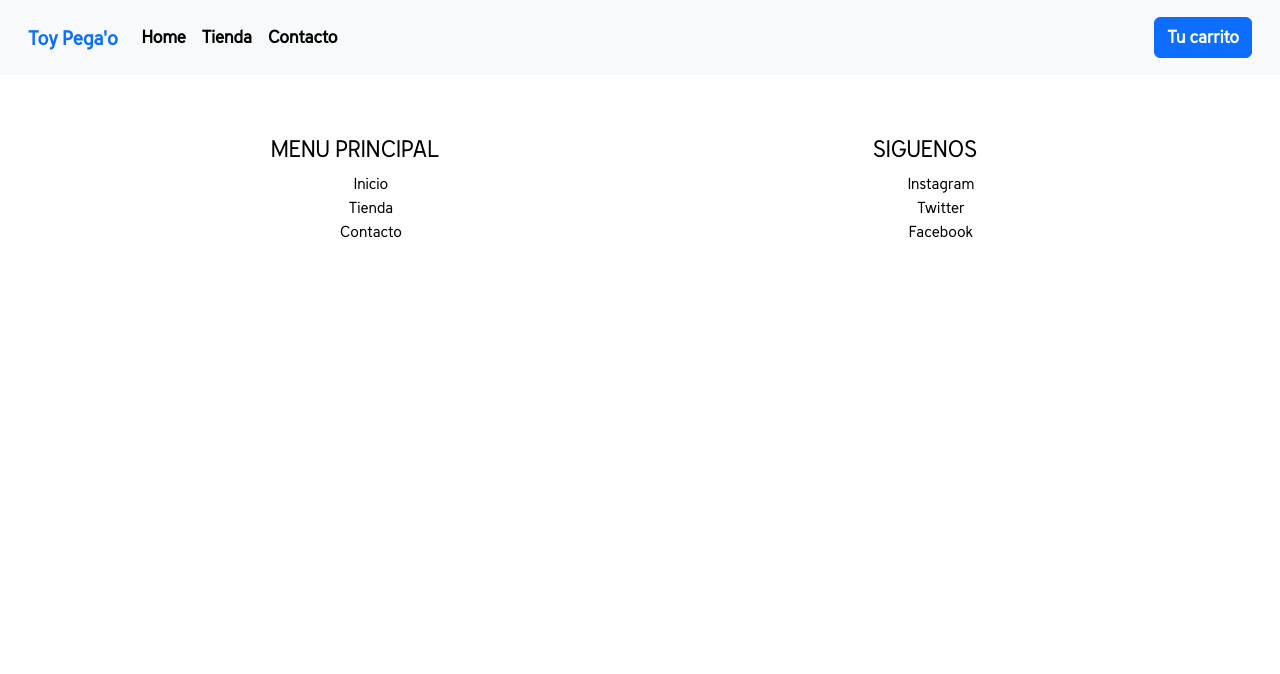
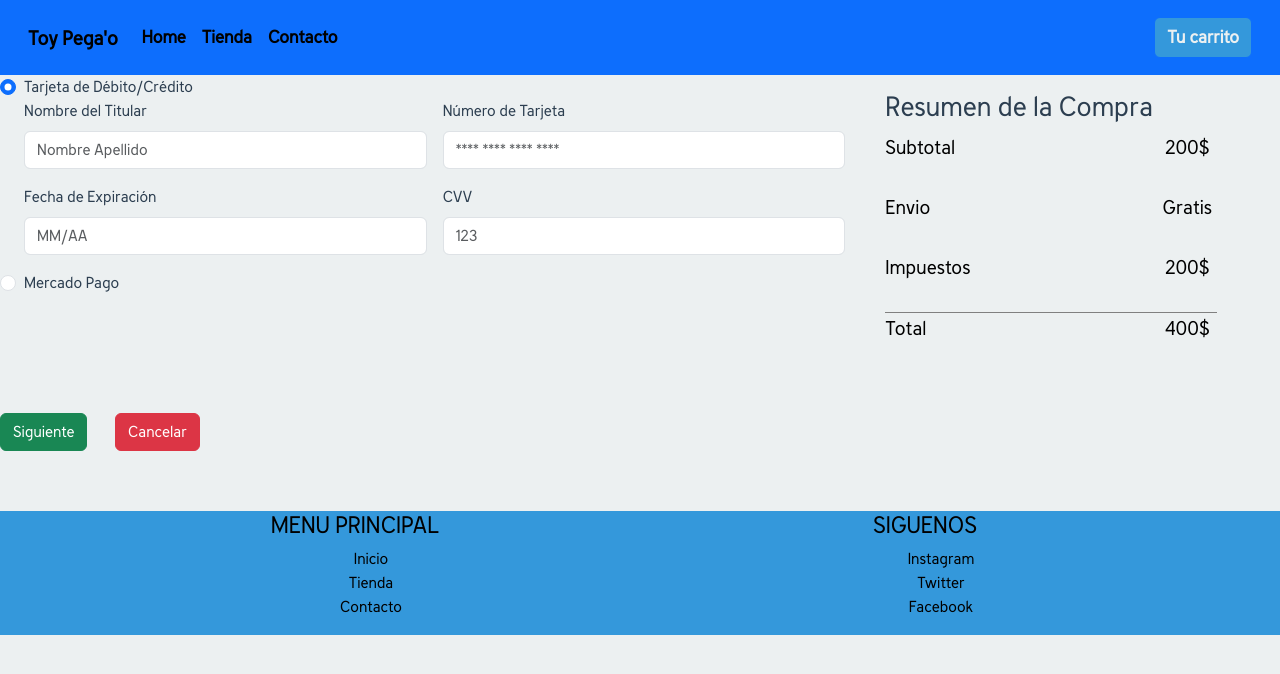
Before and after one commit to tadeovargas23/segunda-entrega, a plain HTML site: page pages/pago.html in a window 1280 px wide. Drawn offline with nearby package versions, Linux system fonts and the light colour scheme.

Commit message:
se crea un sitio web con html y css, linkeando bootstrap

```diff
--- a/css/style.css
+++ b/css/style.css
@@ -1,11 +1,14 @@
 @font-face {
-    font-family: "flipa";
+    font-family: "panne";
     src: url(../assets/fonts/LTPanneaux-Regular.ttf);
 }
 
 body{
-    font-family: "flipa";
+    font-family: "panne";
+    background-color: #ecf0f1;
+    color: #2c3e50;
 }
+
 
 #menu a{
     font-size:  18px;
@@ -65,6 +68,7 @@ body{
 footer{
     margin-top: 60px;
     text-decoration: none;
+    background-color: #3498db;
 }
 
 ul{
@@ -198,3 +202,63 @@ a{
     font-size: 20px;
     margin-top: 15px;
 }
+
+.tarjeta{
+    margin-bottom: 100px;
+}
+
+.navbar {
+    background-color: #3498db;
+  }
+
+  .navbar-dark .navbar-toggler-icon {
+    background-color: #ecf0f1;
+  }
+
+  .navbar-nav .nav-link {
+    color: #ecf0f1;
+  }
+
+  .navbar-nav .nav-link.active {
+    color: #ecf0f1;
+  }
+
+  .navbar-nav .nav-link:hover {
+    color: #ecf0f1;
+  }
+
+  .navbar-button button {
+    background-color: #3498db;
+    color: #ecf0f1;
+  }
+
+  /* Encabezado (h1) */
+  h1 {
+    color: #3498db;
+  }
+
+  /* Botones principales */
+  .btn-primary {
+    background-color: #3498db;
+    color: #ecf0f1;
+  }
+
+  .btn-primary:hover {
+    background-color: #2980b9;
+  }
+
+  /* Botones de acción (resaltar) */
+  .btn-primary-outline-success {
+    background-color: #e74c3c;
+    color: #ecf0f1;
+  }
+
+  .btn-primary-outline-success:hover {
+    background-color: #c0392b;
+  }
+
+  /* Cuerpo de la página */
+  body {
+    background-color: #ecf0f1;
+    color: #2c3e50;
+  }
--- a/pages/pago.html
+++ b/pages/pago.html
@@ -9,11 +9,11 @@
 </head>
 <body>
 
-  <nav class="navbar navbar-expand-lg bg-body-tertiary p-3" id="menu">
+  <nav class="navbar navbar-expand-lg navbar-dark bg-primary p-3" id="menu">
     <div class="container-fluid">
 
       <a class="navbar-brand" href="#">
-        <span class="text-primary fs-5 fw-bold">Toy Pega'o</span>
+        <span class="fs-5">Toy Pega'o</span>
       </a>
 
       <button class="navbar-toggler" type="button" data-bs-toggle="collapse" data-bs-target="#navbarText" aria-controls="navbarText" aria-expanded="false" aria-label="Toggle navigation">
@@ -48,13 +48,99 @@
   </nav>
 
 
+  <div class="row">
+    <div class="col-md-8">
+      <div class="form-check">
+        <input class="form-check-input" type="radio" name="gridRadios" id="gridRadios1" value="option1" checked>
+        <label class="form-check-label" for="gridRadios1">
+          Tarjeta de Débito/Crédito
+        </label>
+        <form class="row g-3">
+          <div class="col-md-6">
+            <label for="inputNombreTarjeta" class="form-label">Nombre del Titular</label>
+            <input type="text" class="form-control" id="inputNombreTarjeta" placeholder="Nombre Apellido">
+          </div>
+          <div class="col-md-6">
+            <label for="inputNumeroTarjeta" class="form-label">Número de Tarjeta</label>
+            <input type="text" class="form-control" id="inputNumeroTarjeta" placeholder="**** **** **** ****">
+          </div>
+          <div class="col-md-6">
+            <label for="inputFechaExpiracion" class="form-label">Fecha de Expiración</label>
+            <input type="text" class="form-control" id="inputFechaExpiracion" placeholder="MM/AA">
+          </div>
+          <div class="col-md-6">
+            <label for="inputCVV" class="form-label">CVV</label>
+            <input type="text" class="form-control" id="inputCVV" placeholder="123">
+          </div>
+        </form>
+      </div>
 
+      <div class="form-check mt-3">
+        <input class="form-check-input" type="radio" name="gridRadios" id="gridRadios2" value="option2">
+        <label class="form-check-label" for="gridRadios2">
+          Mercado Pago
+        </label>
+      </div>
+    </div>
 
+    <div class="col-md-4">
+      <div class="resumen-compraa ms-3">
+        <h3>Resumen de la Compra</h3>
+        <div class="contenedor-resumen text-center">
+          <div class="row">
+            <div class="col d-flex justify-content-start">
+              Subtotal
+            </div>
+            <div class="col">
+              200$
+            </div>
+          </div>
+        </div>
+        <div class="contenedor-resumen text-center">
+          <div class="row">
+            <div class="col d-flex justify-content-start">
+              Envio
+            </div>
+            <div class="col">
+              Gratis
+            </div>
+          </div>
+        </div>
+        <div class="contenedor-resumen text-center">
+          <div class="row">
+            <div class="col d-flex justify-content-start">
+              Impuestos
+            </div>
+            <div class="col">
+              200$
+            </div>
+          </div>
+        </div>
+        <div class="linea-resumen"></div>
+        <div class="contenedor-resumen text-center">
+          <div class="row">
+            <div class="col d-flex justify-content-start">
+              Total
+            </div>
+            <div class="col">
+              400$
+            </div>
+          </div>
+        </div>
+      </div>
+    </div>
+  </div>
 
-
-
-
-
+  <div class="col-12 mt-3">
+    <div class="boton-siguientee mb-3">
+          <a href="pago.html">
+            <button type="button" class="btn btn-success me-4">Siguiente</button>
+          </a>
+          <a href="tienda.html">
+            <button type="button" class="btn btn-danger">Cancelar</button>
+          </a>
+        </div>
+  </div>
 
   <footer class="w-100">
     <div class="container text-center">
```
Also changed, not shown: index.html (+3 -3 lines), pages/carrito.html (+2 -13 lines), pages/envio.html (+2 -2 lines), pages/producto.html (+3 -14 lines), pages/tienda.html (+2 -10 lines).
